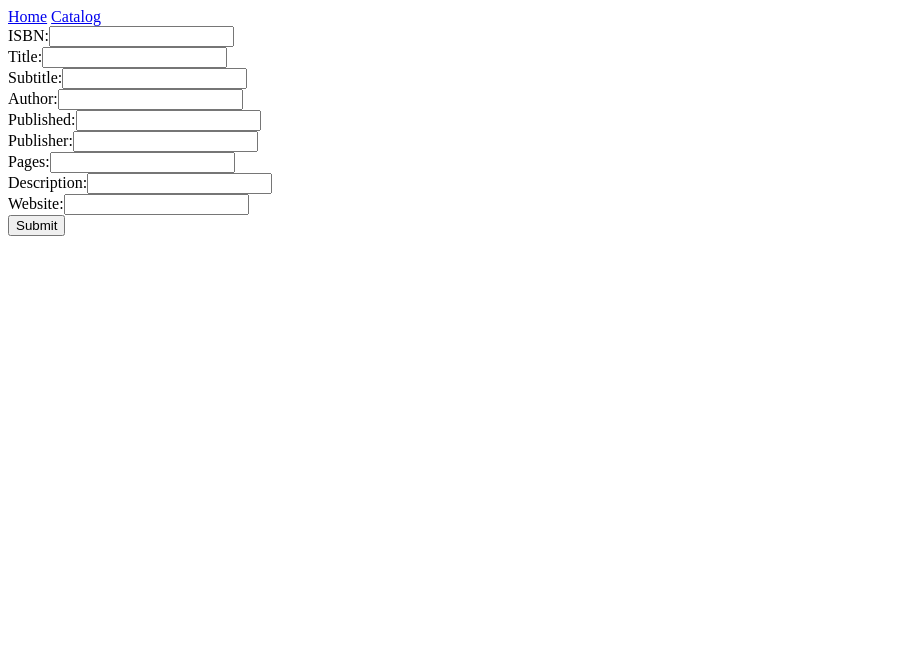
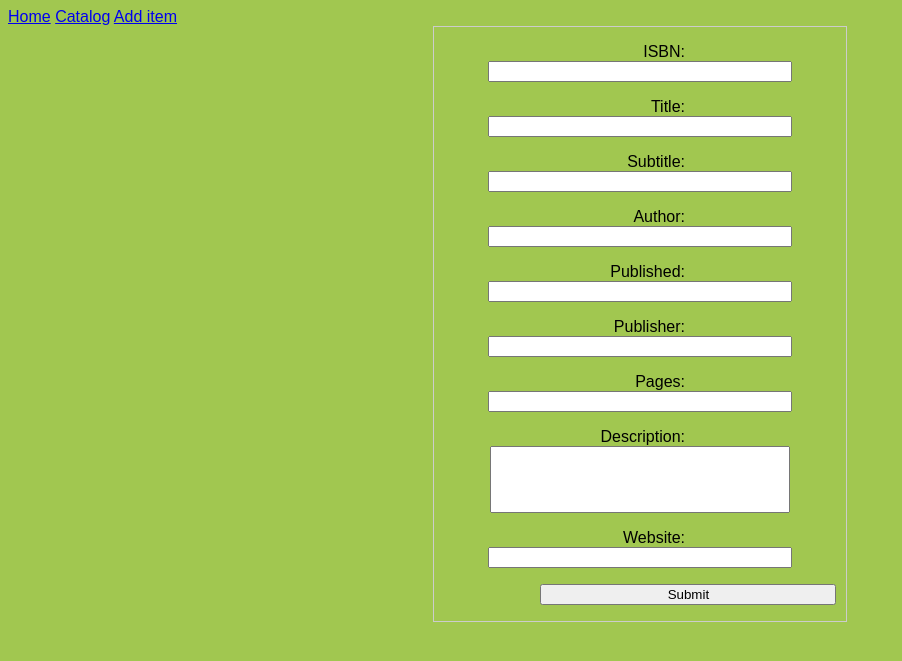
Before and after one commit to szewski/flask-library, a Flask app: page /catalog/add_item in a window 1280 px wide. Shown: the top 661 px of the page, without its empty margins (0-902 px from the left). Run offline with Flask 2, Linux system fonts and the light colour scheme.

Commit message:
style.css created add_item upgraded

```diff
--- a/flask-library/flibre.py
+++ b/flask-library/flibre.py
@@ -38,5 +38,4 @@ def add_item_post():
 
 
 if __name__ == '__main__':
-    # pass
     app.run(debug=True)
--- /dev/null
+++ b/flask-library/static/style.css
@@ -0,0 +1,46 @@
+* {
+  font-family: sans-serif;
+}
+
+body {
+  background: #A1C750;
+}
+
+form {
+  margin: 0 auto;
+  width: 30%;
+  padding: 1em;
+  border: 1px solid #CCC;
+}
+
+form div + div {
+  margin-top: 1em;
+}
+
+input {
+  width: 296px;
+}
+
+label {
+  /* Uniform size & alignment */
+  display: inline-block;
+  width: 90px;
+  text-align: right;
+}
+
+textarea {
+  width: 300px;
+  box-sizing: border-box;
+  height: 5em;
+  vertical-align: top;
+  resize: none;
+}
+
+.form-field {
+  text-align: center;
+}
+
+.button {
+  padding-left: 90px;
+  text-align: center;
+}
--- a/flask-library/templates/add_item.html
+++ b/flask-library/templates/add_item.html
@@ -3,24 +3,44 @@
 
 {% block content %}
   <form action="add_item_post" method="post">
-    ISBN:<input type="text" name="isbn">
-    <br>
-    Title:<input type="text" name="title">
-    <br>
-    Subtitle:<input type="text" name="subtitle">
-    <br>
-    Author:<input type="text" name="author">
-    <br>
-    Published:<input type="text" name="published">
-    <br>
-    Publisher:<input type="text" name="publisher">
-    <br>
-    Pages:<input type="number" name="pages">
-    <br>
-    Description:<input type="text" name="description">
-    <br>
-    Website:<input type="text" name="website">
-    <br>
-    <input type="submit">
+    <div class="form-field">
+      <label for="isbn">ISBN:</label>
+      <input id="isbn" type="text" name="isbn">
+    </div>
+    <div class="form-field">
+      <label for="title">Title:</label>
+      <input id="title" type="text" name="title">
+    </div>
+    <div class="form-field">
+      <label for="subtitle">Subtitle:</label>
+      <input id="subtitle" type="text" name="subtitle">
+    </div>
+    <div class="form-field">
+      <label for="author">Author:</label>
+      <input id="author" type="text" name="author">
+    </div>
+    <div class="form-field">
+      <label for="published">Published:</label>
+      <input id="published" type="text" name="published">
+    </div>
+    <div class="form-field">
+      <label for="publisher">Publisher:</label>
+      <input id="publisher" type="text" name="publisher">
+    </div>
+    <div class="form-field">
+      <label for="pages">Pages:</label>
+      <input id="pages" type="number" name="pages">
+    </div>
+    <div class="form-field">
+      <label for="description">Description:</label>
+      <textarea id="description" type="text" name="description"></textarea>
+    </div>
+    <div class="form-field">
+      <label for="website">Website:</label>
+      <input id="website" type="text" name="website">
+    </div>
+    <div class="button">
+      <input type="submit">
+    </div>
   </form>
 {% endblock %}
--- a/flask-library/templates/layout.html
+++ b/flask-library/templates/layout.html
@@ -3,11 +3,13 @@
 <head>
   <meta charset="UTF-8">
   <title>{% block title %}{% endblock %} - Flibre</title>
+  <link href="/static/style.css" rel="stylesheet" type="text/css" />
 </head>
 <body>
   <nav>
     <a href="/">Home</a>
     <a href="catalog">Catalog</a>
+    <a href="catalog/add_item">Add item</a>
   </nav>
   {% block content %}
   {% endblock %}
```
